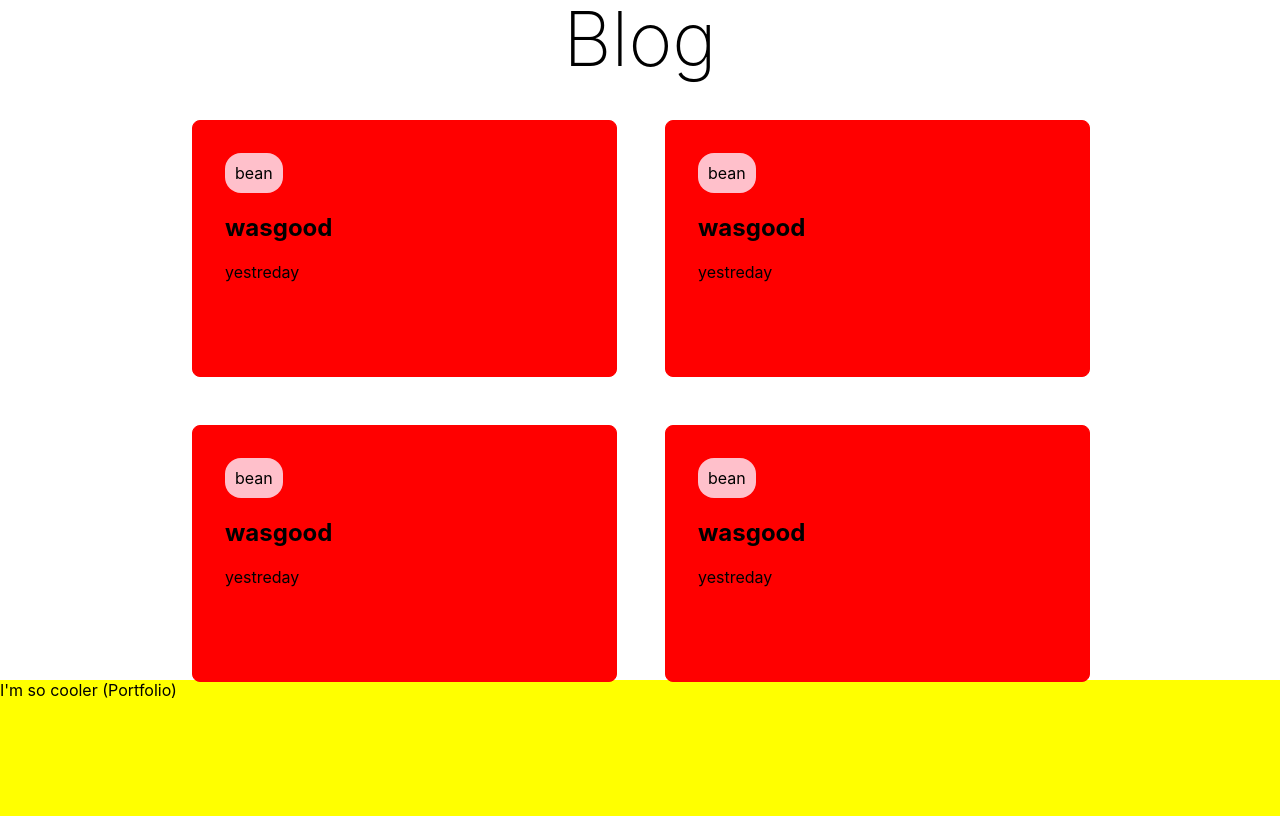
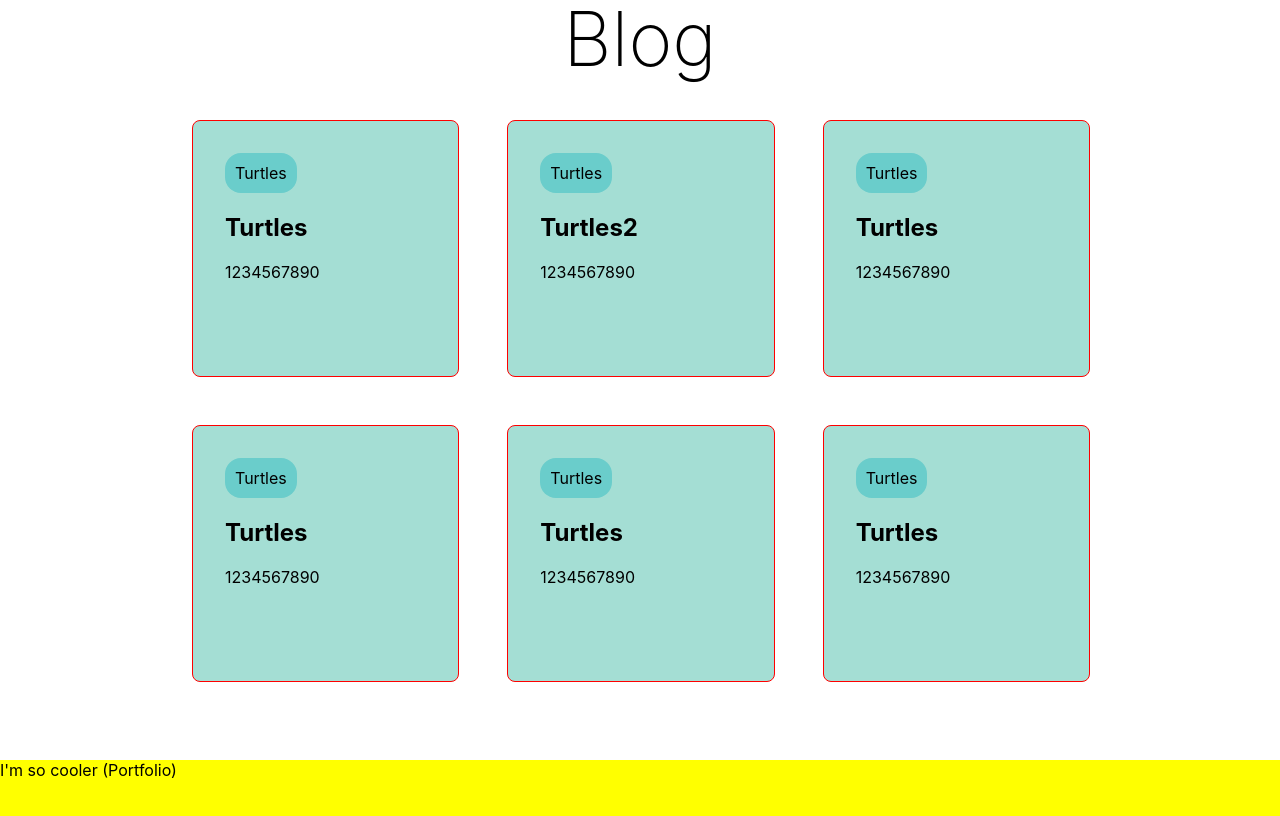
Before and after one commit to tathyagarg/tathyagarg.github.io, a React (Create React App) app: page / in a window 1280 px wide. Shown: the part 920-1736 px from the top of the page. Built offline with nearby package versions, Linux system fonts and the light colour scheme.

Commit message:
Decent updates to the blog section

```diff
--- a/src/App.js
+++ b/src/App.js
@@ -1,4 +1,4 @@
-import React from "react";
+import React, { Component } from "react";
 import {
   BrowserRouter as Router,
   Routes,
@@ -7,17 +7,38 @@ import {
 import Home from "./pages";
 import Portfolio from "./pages/portfolio";
 import AboutMe from "./pages/aboutme";
+import DynamicBlog from "./components/dynamic_blog";
+import data from "./blog_contents.json"
 
-function App() {
+function get_all_components() {
+  const items = [];
+  for (let component in data) {
+      for (let post of data[component]) {
+        items.push(post);
+      }
+  }
+  return items;
+}
+
+class App extends Component {
+  render() {
     return (
       <Router>
         <Routes>
           <Route exact path="/" element={<Home/>}/>
           <Route exact path="/portfolio" element={<Portfolio/>}/>
           <Route exact path="/aboutme" element={<AboutMe/>}/>
+          {
+            get_all_components().map( (post, index) => {
+              return <Route exact key={index} path={post["path"]} element={
+                <DynamicBlog title={post["title"]} contents={post["contents"]||"ABCDEF"} tags={post["tag"]} date={post["date"]}/>
+              }/>
+            })
+          }
         </Routes>
       </Router>
     )
   }
+}
 
 export default App;
--- /dev/null
+++ b/src/blog_contents.json
@@ -0,0 +1,39 @@
+{
+    "240217": [{
+        "title": "Turtles",
+        "date": 1234567890,
+        "tag": "Turtles",
+        "path": "/why-turtles-are-the-best",
+        "content": "qeschunmark"
+    },{
+        "title": "Turtles2",
+        "date": 1234567890,
+        "tag": "Turtles",
+        "path": "/why-turtles-are-the-best2",
+        "content": "qeschunmark"
+    },{
+        "title": "Turtles",
+        "date": 1234567890,
+        "tag": "Turtles",
+        "path": "/why-turtles-are-the-best3",
+        "content": "qeschunmark"
+    },{
+        "title": "Turtles",
+        "date": 1234567890,
+        "tag": "Turtles",
+        "path": "/why-turtles-are-the-best4",
+        "content": "qeschunmark"
+    },{
+        "title": "Turtles",
+        "date": 1234567890,
+        "tag": "Turtles",
+        "path": "/why-turtles-are-the-best5",
+        "content": "qeschunmark"
+    },{
+        "title": "Turtles",
+        "date": 1234567890,
+        "tag": "Turtles",
+        "path": "/why-turtles-are-the-best6",
+        "content": "qeschunmark"
+    }]
+}
--- a/src/components/blog.js
+++ b/src/components/blog.js
@@ -1,7 +1,8 @@
-import React from "react";
+import React, {useState} from "react";
 import styled from "styled-components";
 import {Link} from "react-router-dom";
 import Waves from "../waves-1.svg";
+import data from "../blog_contents.json";
 
 const MainDiv = styled.div`
     height: 100vh;
@@ -19,7 +20,7 @@ const Header = styled.h1`
 
 const Blogs = styled.div`
     display: grid;
-    grid-template-columns: repeat(2, 1fr);
+    grid-template-columns: repeat(3, 1fr);
     grid-template-rows: repeat(2, 1fr);
     grid-column-gap: 50px;
     grid-row-gap: 50px;
@@ -28,30 +29,55 @@ const Blogs = styled.div`
     width: 70%;
 `
 
+const BlogViewContainer = styled.div`
+    height: 100%;
+    width: 100%;
+    border: red solid 1px;
+    display: block;
+    border-radius: 0.5em;
+    transition-duration: 500ms;
+    background-color: ${props=>props.bg};
+
+    &:hover {
+        transform: rotate(${props=>props.rotation}deg);
+        transition-duration: 500ms;
+    }
+`
+
+const tagColorMap = {
+    "beanj": ["rgba(200, 200, 100, 0.8)", "rgba(100, 200, 100, 1)"],
+    "Turtles": ["#6ACDCB", "rgba(126, 209, 194, 0.7)"]
+}
+
 function BlogView({contents}) {
-    const [head, date, color, tag] = contents;
+    const [head, date, tag] = contents;
+    const [rotation, setRotation] = useState(0);
+
+    const handleMouseOver = () => {
+        const min = 5;
+        const max = 10;
+        const randomRotation = (Math.floor(Math.random() * (max-min+1)) + min) * (Math.random() >= 0.5 ? 1 : -1);
+        setRotation(randomRotation);
+    }
 
     return (
-        <div style={{height: "100%", width: "100%", border: "red solid 1px", display: "block", backgroundColor: color, borderRadius: "0.5em"}}>
+        <BlogViewContainer rotation={rotation} onMouseOver={handleMouseOver} bg={tagColorMap[tag][1]}>
             <div style={{margin: "2rem"}}>
-                <div style={{backgroundColor: "pink", display: "inline-block", height: "fit-content", borderRadius: "1em"}}>
+                <div style={{backgroundColor: tagColorMap[tag][0], display: "inline-block", height: "fit-content", borderRadius: "1em"}}>
                     <p style={{margin: "10px"}}>{tag}</p>
                 </div>
                 <h1>{head}</h1>
                 <p>{date}</p>
             </div>
-        </div>
+        </BlogViewContainer>
     )
 }
 
 function BlogSection() {
-    const content1 = blog1_contents();
-    const content2 = blog2_contents();
-    const content3 = blog3_contents();
-    const content4 = blog4_contents();
+    const [content1, content2, content3, content4, content5, content6] = fetch_contents();
 
     return (
-        <section>
+        <section style={{height: "110vh"}}>
             <img src={Waves} alt="Waves" style={{marginTop: "0", width: "100%", position: "absolute"}}></img>
             <MainDiv>
                 <Header>Blog</Header>
@@ -61,26 +87,40 @@ function BlogSection() {
                     <BlogView contents={content2}/>
                     <BlogView contents={content3}/>
                     <BlogView contents={content4}/>
+                    <BlogView contents={content5}/>
+                    <BlogView contents={content6}/>
                 </Blogs>
             </MainDiv>
         </section>
     )
 }
 
-function blog1_contents() {
-    return ["wasgood", "yestreday", "#ff0000", "bean"]
+function blog_format(items) {
+    const ret_vals = [];
+    for (let key in items) {
+        ret_vals.push(items[key]);
+    }
+    return ret_vals;
 }
 
-function blog2_contents() {
-    return ["wasgood", "yestreday", "#ff0000", "bean"]
-}
+function fetch_contents() {
+    const new_data = Object.keys(data).sort().reduce(
+        (obj, key) => {
+            obj[key] = data[key];
+            return obj;
+        },
+        {}
+    )
+    const items = [];
+    for (let content in new_data) {
+        if (items.length === 6) {break}
+        for (let entry of new_data[content]) {
+            items.push(blog_format(entry));
+            if (items.length === 6) {break}
+        }
+    }
 
-function blog3_contents() {
-    return ["wasgood", "yestreday", "#ff0000", "bean"]
-}
-
-function blog4_contents() {
-    return ["wasgood", "yestreday", "#ff0000", "bean"]
+    return items;
 }
 
 export default BlogSection
--- /dev/null
+++ b/src/components/dynamic_blog.js
@@ -0,0 +1,15 @@
+import React, {Component} from "react";
+
+class DynamicBlog extends Component {
+    render() {
+        const {title, contents, tags, date} = this.props;
+        return (
+            <div>
+                <h1>{title}</h1>
+                <p>{contents}</p>
+            </div>
+        )
+    }
+}
+
+export default DynamicBlog
```
Lines whose indentation alone changed are shown as unchanged.
